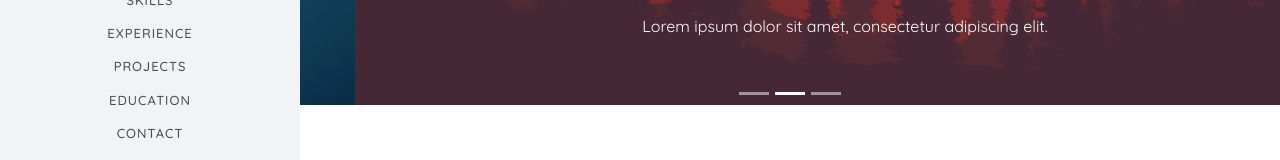
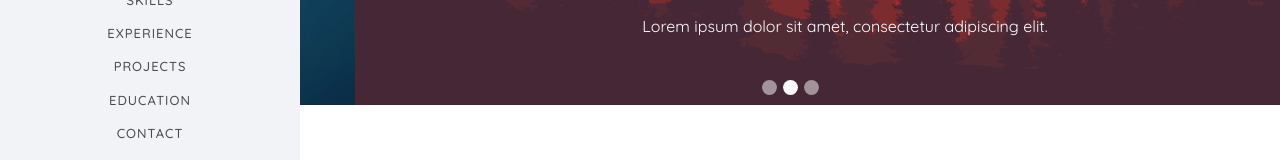
Before and after one commit to pepperwood998/portfolio, a React (Create React App) app: page / in a window 1280 px wide. Shown: the part 395-555 px from the top of the page. Built offline with nearby package versions, Linux system fonts and the light colour scheme; no server answers.

Commit message:
customize carousel indicators

```diff
--- a/src/assets/css/_reset.scss
+++ b/src/assets/css/_reset.scss
@@ -8,3 +8,9 @@ ul,
 ol {
   list-style-type: none;
 }
+
+.carousel-indicators li {
+  width: 15px;
+  height: 15px;
+  border-radius: 50%;
+}
```
